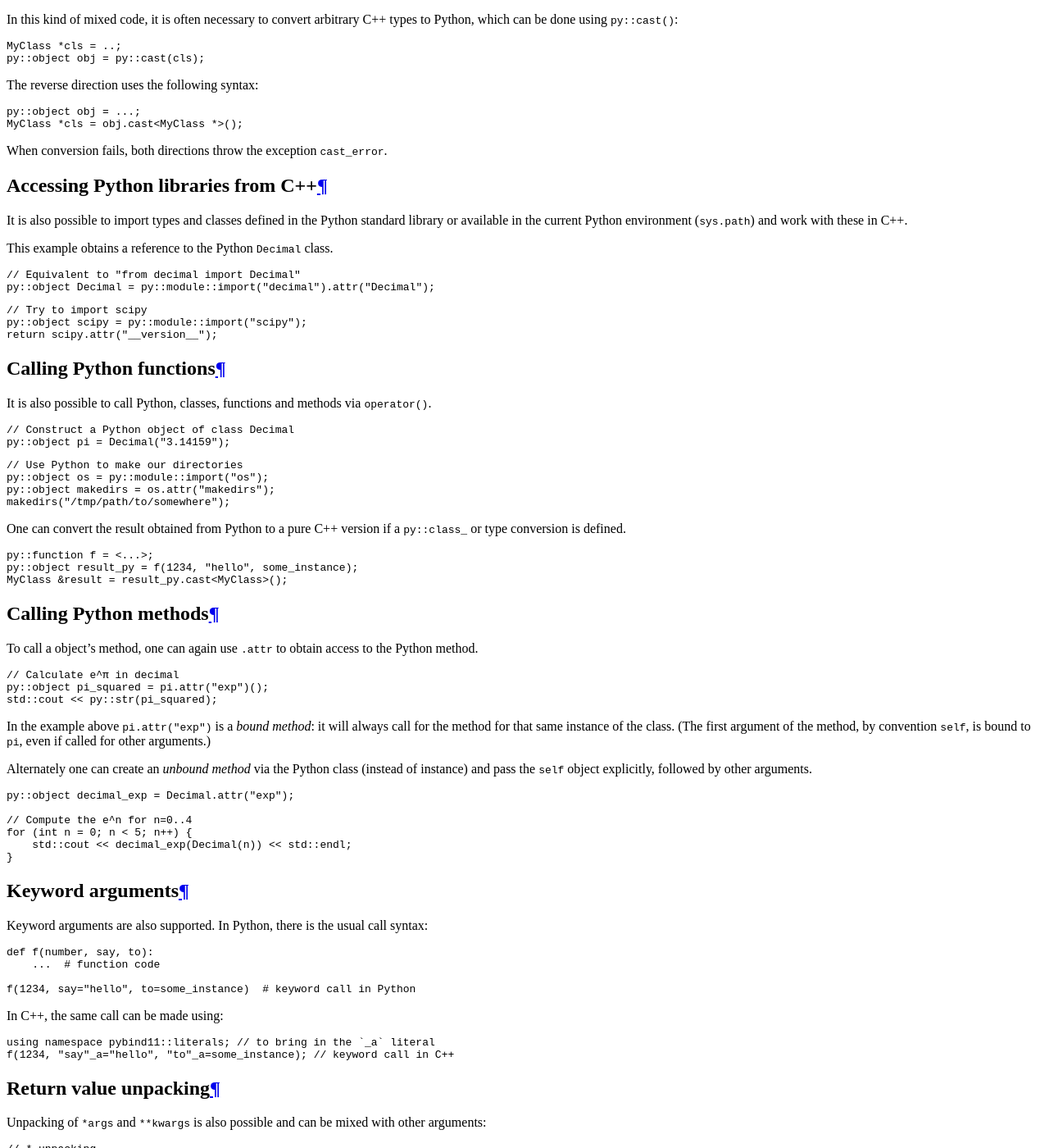
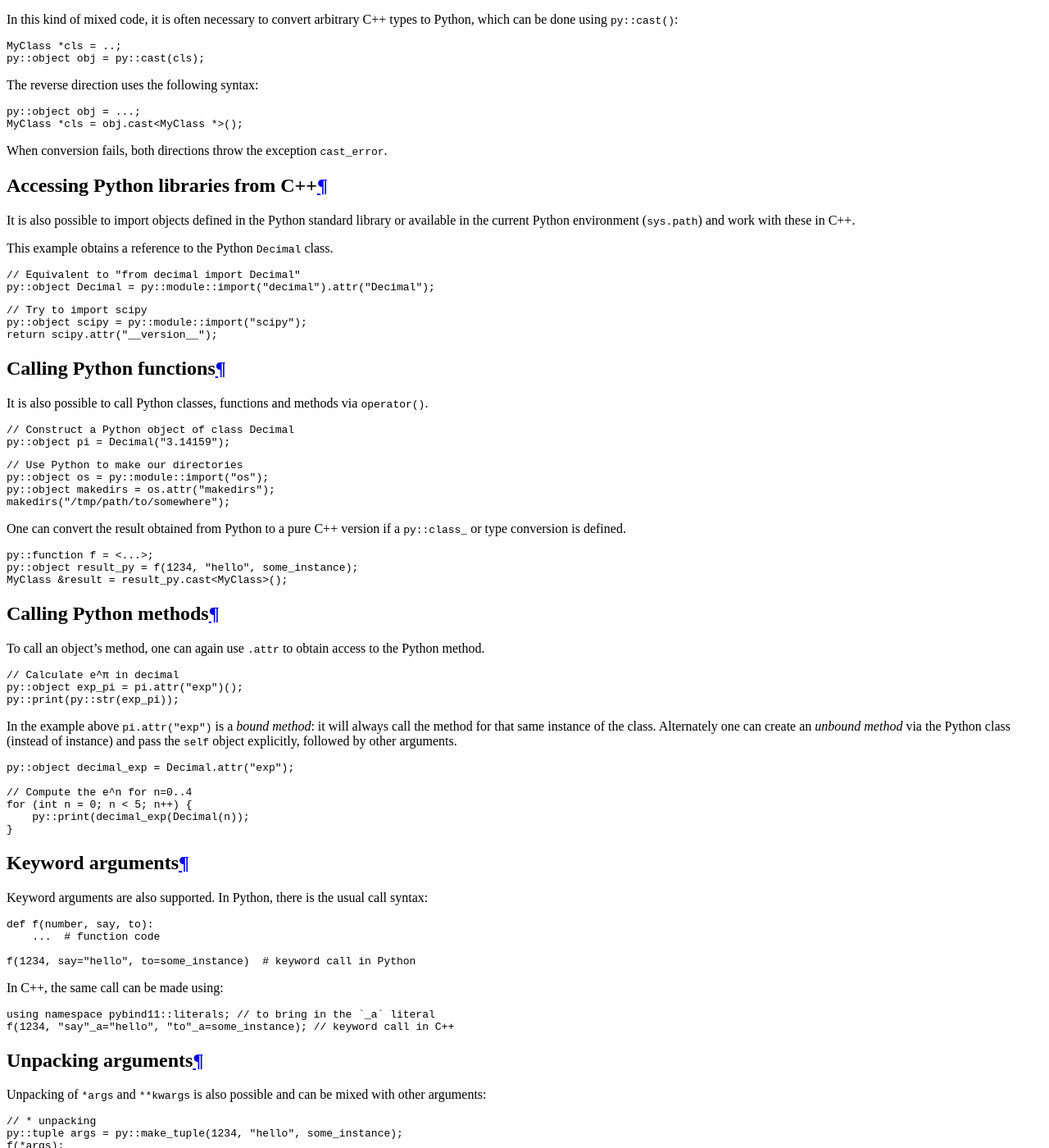
Before and after one commit to pybind/pybind11, a Sphinx documentation site: the page built from docs/advanced/pycpp/object.rst, in a window 1280 px wide and 1400 px high, scrolled down 1086 px. Shown: the whole window at 82% size. Built offline with Sphinx 7.4.7 and the Read the Docs theme 2.0.0, drawn with Linux system fonts in a browser that asks for light colours; some of the changed text lies outside the part shown.

Commit message:
Update based on review comments

```diff
--- a/docs/advanced/pycpp/object.rst
+++ b/docs/advanced/pycpp/object.rst
@@ -38,7 +38,7 @@ When conversion fails, both directions throw the exception :class:`cast_error`.
 Accessing Python libraries from C++
 ===================================
 
-It is also possible to import types and classes defined in the Python standard
+It is also possible to import objects defined in the Python standard
 library or available in the current Python environment (``sys.path``) and work
 with these in C++.
 
@@ -60,7 +60,7 @@ This example obtains a reference to the Python ``Decimal`` class.
 Calling Python functions
 ========================
 
-It is also possible to call Python, classes, functions and methods
+It is also possible to call Python classes, functions and methods
 via ``operator()``.
 
 .. code-block:: cpp
@@ -89,22 +89,19 @@ if a ``py::class_`` or type conversion is defined.
 Calling Python methods
 ========================
 
-To call a object's method, one can again use ``.attr`` to obtain access to the
+To call an object's method, one can again use ``.attr`` to obtain access to the
 Python method.
 
 .. code-block:: cpp
 
     // Calculate e^π in decimal
-    py::object pi_squared = pi.attr("exp")();
-    std::cout << py::str(pi_squared);
+    py::object exp_pi = pi.attr("exp")();
+    py::print(py::str(exp_pi));
 
 In the example above ``pi.attr("exp")`` is a *bound method*: it will always call
-for the method for that same instance of the class. (The first argument of the
-method, by convention ``self``, is bound to ``pi``, even if called for other
-arguments.)
-
-Alternately one can create an *unbound method* via the Python class (instead of
-instance) and pass the ``self`` object explicitly, followed by other arguments.
+the method for that same instance of the class. Alternately one can create an
+*unbound method* via the Python class (instead of instance) and pass the ``self``
+object explicitly, followed by other arguments.
 
 .. code-block:: cpp
 
@@ -112,7 +109,7 @@ instance) and pass the ``self`` object explicitly, followed by other arguments.
 
     // Compute the e^n for n=0..4
     for (int n = 0; n < 5; n++) {
-        std::cout << decimal_exp(Decimal(n)) << std::endl;
+        py::print(decimal_exp(Decimal(n));
     }
 
 Keyword arguments
@@ -134,8 +131,8 @@ In C++, the same call can be made using:
     using namespace pybind11::literals; // to bring in the `_a` literal
     f(1234, "say"_a="hello", "to"_a=some_instance); // keyword call in C++
 
-Return value unpacking
-======================
+Unpacking arguments
+===================
 
 Unpacking of ``*args`` and ``**kwargs`` is also possible and can be mixed with
 other arguments:
```
